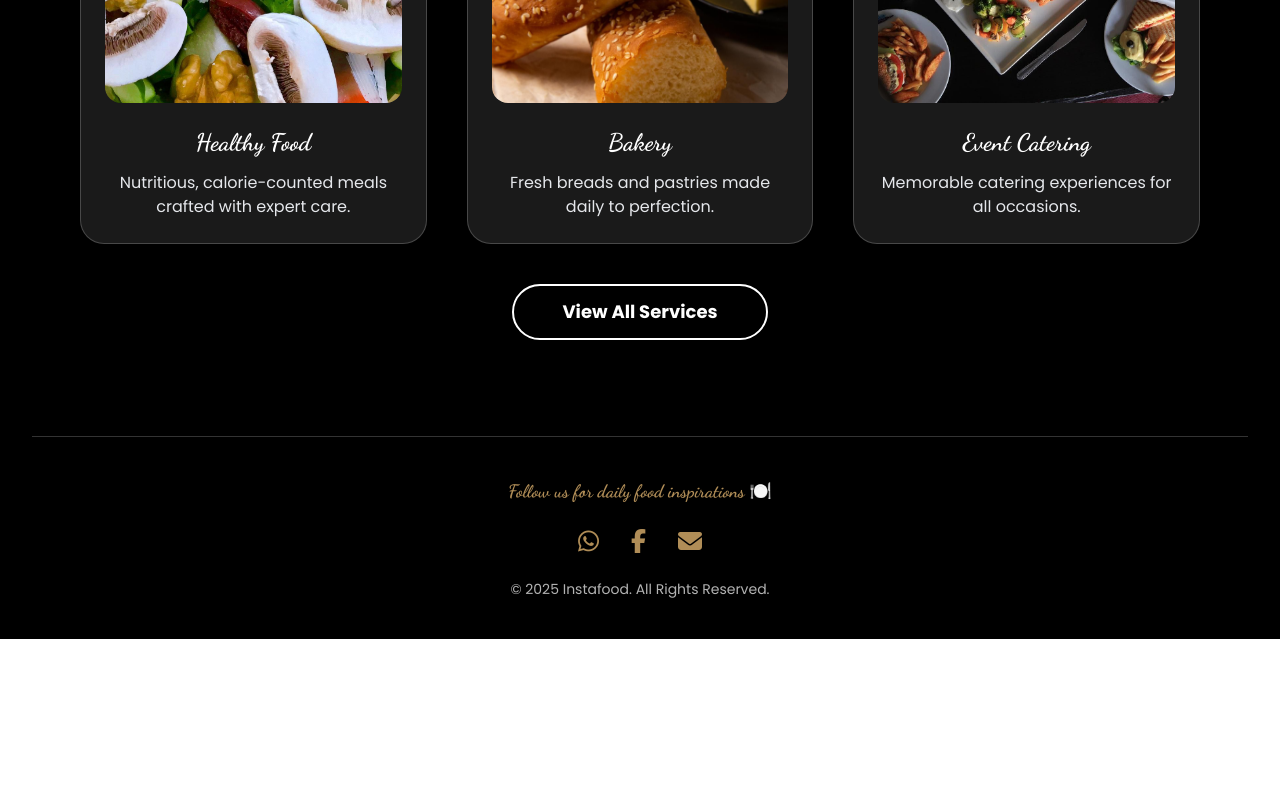
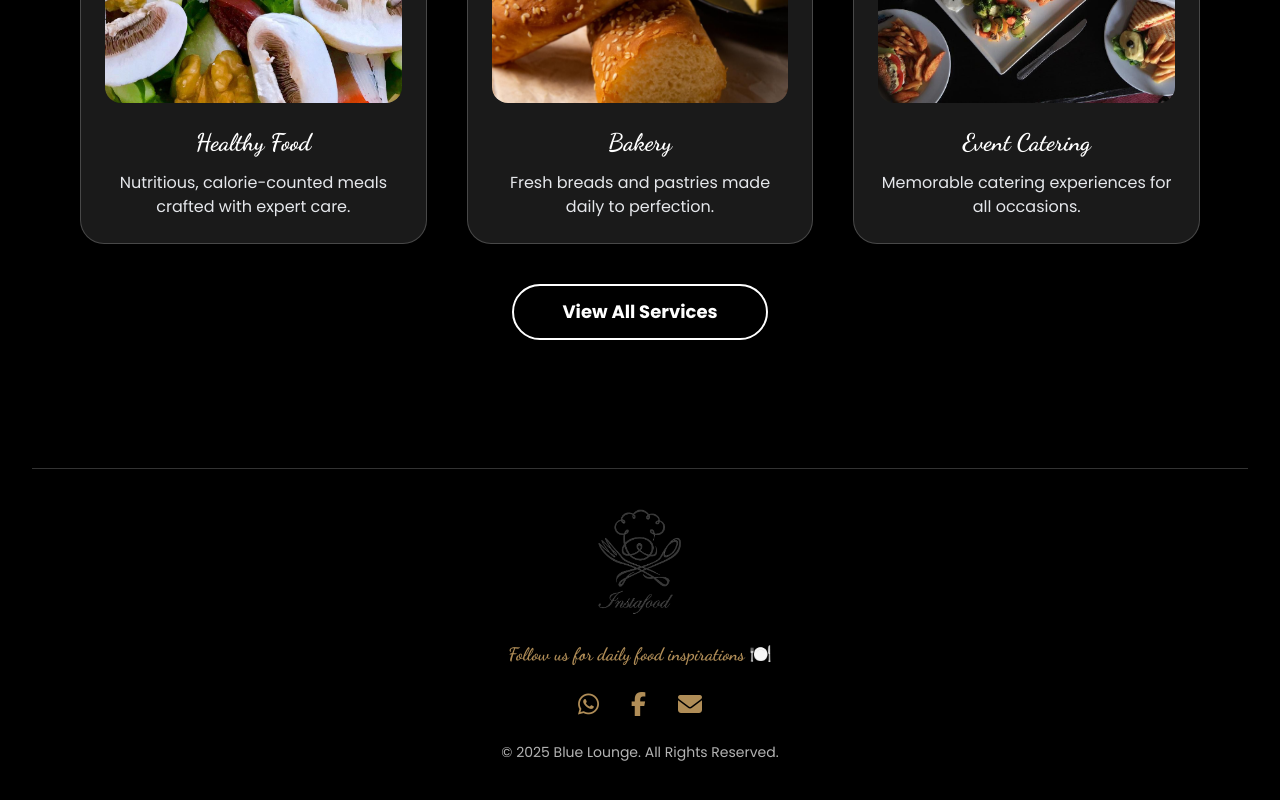
Before and after one commit to omarSamy212/blue-lounge, a React (Vite) app: page /i in a window 1280 px wide. Shown: the part 2336-3136 px from the top of the page. Before the commit the page ends 2975 px from the top, so only its background shows below. Built offline with nearby package versions, Linux system fonts and the light colour scheme.

Commit message:
Initial commit

```diff
--- a/src/components/instafood/InstafoodHome.jsx
+++ b/src/components/instafood/InstafoodHome.jsx
@@ -219,50 +219,36 @@ export default function InstaFoodHome() {
         </a>
       </section>
 
-      {/* FOOTER */}
-      <footer className="py-10 mt-24 text-sm text-center bg-black border-t bg-opacity-90 border-white/20 text-white/70">
-        <h3
-          className="text-[#b08d57] text-lg font-dancing mb-6"
-          style={{ fontFamily: "'Dancing Script', cursive" }}
-        >
+      {/* Footer */}
+      <footer className="relative py-10 mt-32 text-sm text-center bg-black border-t bg-opacity-90 border-white/20 text-white/70">
+        <div className="flex justify-center mb-6">
+          <img
+            src="/assets/photo_5764642634851879892_x.png"
+            alt="Blue Lounge Logo"
+            className="object-contain w-24 h-auto filter brightness-90 drop-shadow-lg"
+            style={{ maxWidth: "120px" }}
+          />
+        </div>
+
+        <h3 className="text-[#b08d57] text-lg font-dancing mb-6" style={{ fontFamily: "'Dancing Script', cursive" }}>
           Follow us for daily food inspirations 🍽️
         </h3>
 
         <div className="flex justify-center gap-8 mb-6">
-          {/* WhatsApp */}
-          <a
-            href="https://wa.me/201001688655"
-            target="_blank"
-            rel="noopener noreferrer"
-            className="text-[#b08d57] hover:text-green-500 transition-transform transform hover:scale-125"
-            title="Chat on WhatsApp"
-          >
+          <a href="https://wa.me/201001688655" target="_blank" rel="noopener noreferrer" className="text-[#b08d57] hover:text-green-500 transition-transform transform hover:scale-125" title="Chat on WhatsApp">
             <i className="text-2xl fab fa-whatsapp"></i>
           </a>
-
-          {/* Facebook */}
-          <a
-            href="https://www.facebook.com/"
-            target="_blank"
-            rel="noopener noreferrer"
-            className="text-[#b08d57] hover:text-blue-500 transition-transform transform hover:scale-125"
-            title="Visit our Facebook"
-          >
+          <a href="https://www.facebook.com/" target="_blank" rel="noopener noreferrer" className="text-[#b08d57] hover:text-blue-500 transition-transform transform hover:scale-125" title="Visit our Facebook">
             <i className="text-2xl fab fa-facebook-f"></i>
           </a>
-
-          {/* Gmail */}
-          <a
-            href="mailto:instafood@outlook.com"
-            className="text-[#b08d57] hover:text-red-500 transition-transform transform hover:scale-125"
-            title="Send us an Email"
-          >
+          <a href="mailto:instafood@outlook.com" className="text-[#b08d57] hover:text-red-500 transition-transform transform hover:scale-125" title="Send us an Email">
             <i className="text-2xl fas fa-envelope"></i>
           </a>
         </div>
 
-        <p>© 2025 Instafood. All Rights Reserved.</p>
+        <p>© 2025 Blue Lounge. All Rights Reserved.</p>
       </footer>
+
 
       {/* Side Chat-Like PDF Button in Black and White */}
       <button
```
Also changed, not shown: public/assets/photo_5764642634851879892_x.png (added).
